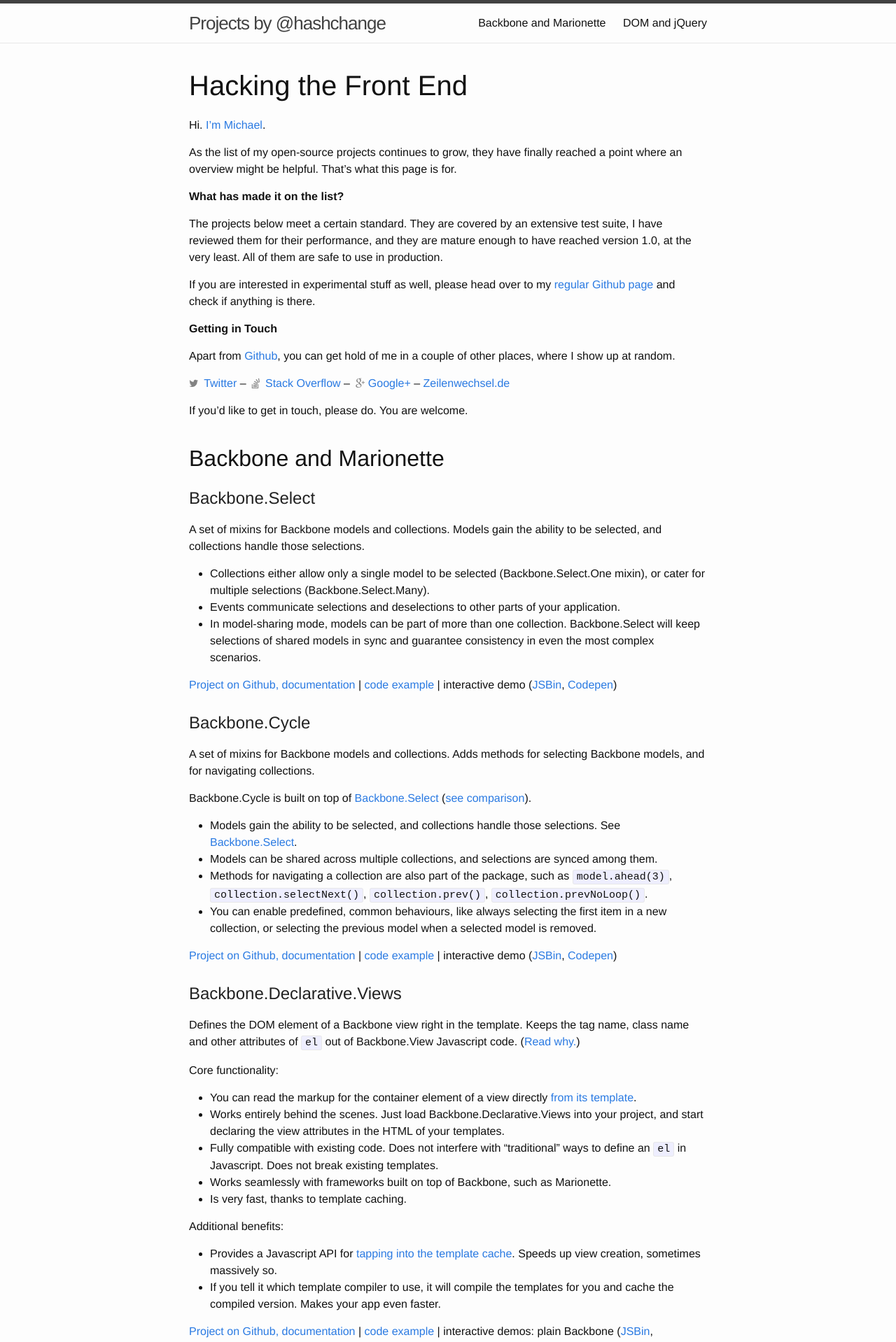
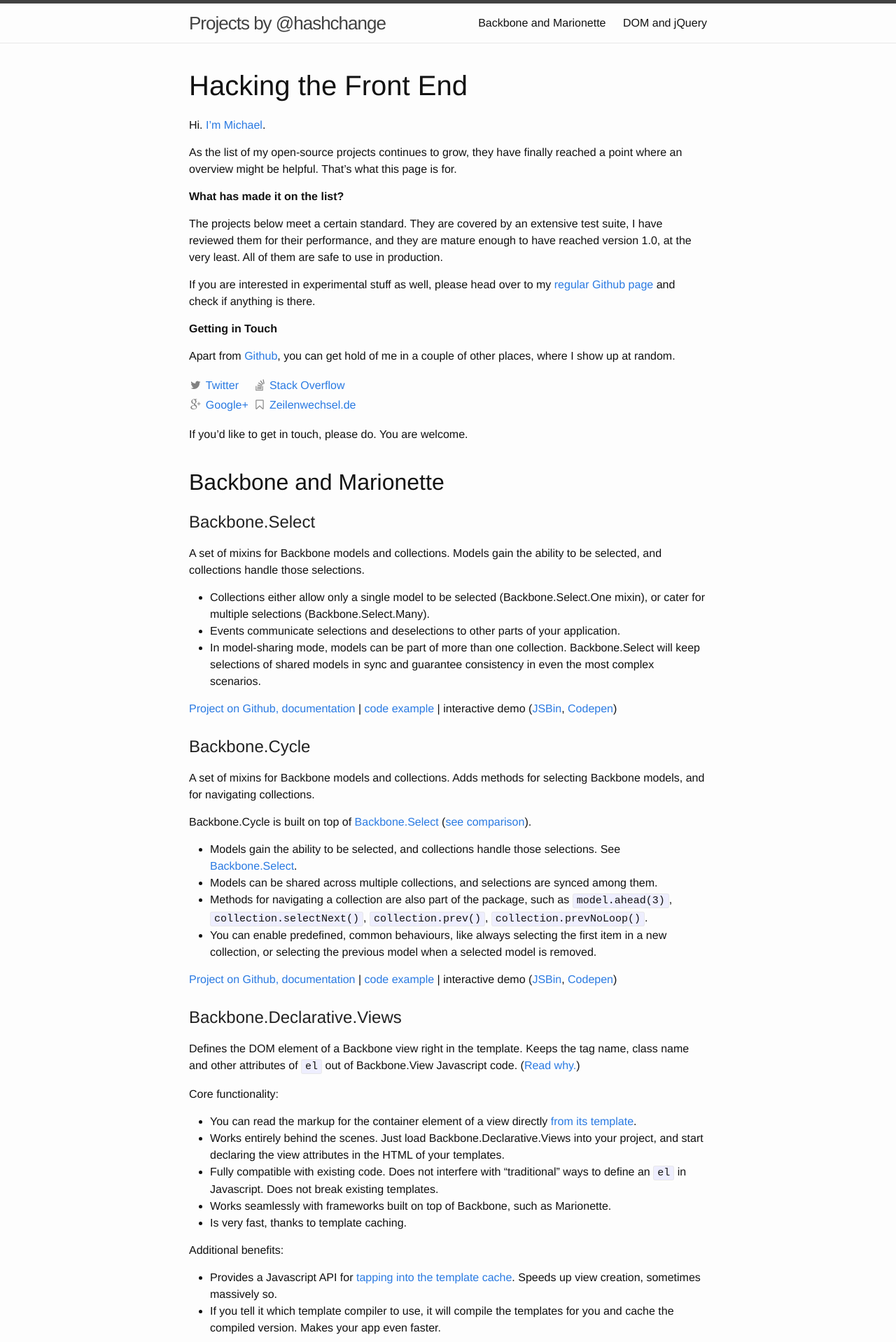
Before and after one commit to hashchange/hashchange.github.io, a Jekyll site: the page built from index.md, in a window 1280 px wide. Shown: the top 1918 px of the page at 70% size. Built offline with Jekyll 4.4.1, drawn with Linux system fonts in a browser that asks for light colours.

Commit message:
Fixed contact links in content and footer

```diff
--- a/_includes/footer.html
+++ b/_includes/footer.html
@@ -16,12 +16,7 @@
           {% if site.github_username %}
           <li>
             <a href="https://github.com/{{ site.github_username }}">
-              <span class="icon  icon--github">
-                <svg viewBox="0 0 16 16">
-                  <path fill="#828282" d="M7.999,0.431c-4.285,0-7.76,3.474-7.76,7.761 c0,3.428,2.223,6.337,5.307,7.363c0.388,0.071,0.53-0.168,0.53-0.374c0-0.184-0.007-0.672-0.01-1.32 c-2.159,0.469-2.614-1.04-2.614-1.04c-0.353-0.896-0.862-1.135-0.862-1.135c-0.705-0.481,0.053-0.472,0.053-0.472 c0.779,0.055,1.189,0.8,1.189,0.8c0.692,1.186,1.816,0.843,2.258,0.645c0.071-0.502,0.271-0.843,0.493-1.037 C4.86,11.425,3.049,10.76,3.049,7.786c0-0.847,0.302-1.54,0.799-2.082C3.768,5.507,3.501,4.718,3.924,3.65 c0,0,0.652-0.209,2.134,0.796C6.677,4.273,7.34,4.187,8,4.184c0.659,0.003,1.323,0.089,1.943,0.261 c1.482-1.004,2.132-0.796,2.132-0.796c0.423,1.068,0.157,1.857,0.077,2.054c0.497,0.542,0.798,1.235,0.798,2.082 c0,2.981-1.814,3.637-3.543,3.829c0.279,0.24,0.527,0.713,0.527,1.437c0,1.037-0.01,1.874-0.01,2.129 c0,0.208,0.14,0.449,0.534,0.373c3.081-1.028,5.302-3.935,5.302-7.362C15.76,3.906,12.285,0.431,7.999,0.431z"/>
-                </svg>
-              </span>
-
+              <span class="fa-icon fa-font narrow mobile-fixed-size"></span>
               <span class="username">{{ site.github_username }}</span>
             </a>
           </li>
@@ -30,13 +25,7 @@
           {% if site.twitter_username %}
           <li>
             <a href="https://twitter.com/{{ site.twitter_username }}">
-              <span class="icon  icon--twitter">
-                <svg viewBox="0 0 16 16">
-                  <path fill="#828282" d="M15.969,3.058c-0.586,0.26-1.217,0.436-1.878,0.515c0.675-0.405,1.194-1.045,1.438-1.809
-                  c-0.632,0.375-1.332,0.647-2.076,0.793c-0.596-0.636-1.446-1.033-2.387-1.033c-1.806,0-3.27,1.464-3.27,3.27 c0,0.256,0.029,0.506,0.085,0.745C5.163,5.404,2.753,4.102,1.14,2.124C0.859,2.607,0.698,3.168,0.698,3.767 c0,1.134,0.577,2.135,1.455,2.722C1.616,6.472,1.112,6.325,0.671,6.08c0,0.014,0,0.027,0,0.041c0,1.584,1.127,2.906,2.623,3.206 C3.02,9.402,2.731,9.442,2.433,9.442c-0.211,0-0.416-0.021-0.615-0.059c0.416,1.299,1.624,2.245,3.055,2.271 c-1.119,0.877-2.529,1.4-4.061,1.4c-0.264,0-0.524-0.015-0.78-0.046c1.447,0.928,3.166,1.469,5.013,1.469 c6.015,0,9.304-4.983,9.304-9.304c0-0.142-0.003-0.283-0.009-0.423C14.976,4.29,15.531,3.714,15.969,3.058z"/>
-                </svg>
-              </span>
-
+              <span class="fa-icon fa-font narrow mobile-fixed-size"></span>
               <span class="username">{{ site.twitter_username }}</span>
             </a>
           </li>
--- a/_sass/_user-modifications.scss
+++ b/_sass/_user-modifications.scss
@@ -57,6 +57,23 @@ h2, h3, h4, h5, h6 {
 
 }
 
+// Table of contact options
+table {
+    margin-bottom: $spacing-unit / 2;
+}
+
+td {
+    padding-left: $spacing-unit / 4;
+
+    &:first-child {
+        padding-left: 0;
+    }
+
+    &:nth-of-type( even ) {
+        padding-left: 0;
+    }
+}
+
 /**
  * Header hover anchor links, like on Github.
  *
@@ -72,7 +89,13 @@ h2, h3, h4, h5, h6 {
 }
 
 .fa-font {
-    font: normal normal normal 0.9em/1 FontAwesome;
+    font: normal normal normal 1em/1 FontAwesome;
+
+    &.mobile-fixed-size {
+        @include media-query($on-palm) {
+            font-size: $base-font-size;
+        }
+    }
 }
 
 .fa-icon {
@@ -81,11 +104,12 @@ h2, h3, h4, h5, h6 {
     margin-right: 0.25em;
     color: $grey-color;
 
-    &.leading {
+    tr &:first-child {
         margin-left: 0;
     }
 
-    &.closer {
+    &.narrow {
+        margin-left: 0;
         margin-right: 0;
     }
 }
--- a/index.md
+++ b/index.md
@@ -19,7 +19,8 @@ If you are interested in experimental stuff as well, please head over to my [reg
 
 Apart from [Github][github], you can get hold of me in a couple of other places, where I show up at random.
 
-[<span class="fa-icon fa-font leading"></span>][twitter] [Twitter][twitter] – [<span class="fa-icon fa-font"></span>][so] [Stack Overflow][so] – [<span class="fa-icon closer fa-font"></span>][google] [Google+][google] – [Zeilenwechsel.de][zw-contact]
+| [<span class="fa-icon fa-font"></span>][twitter] | [Twitter][twitter] | [<span class="fa-icon fa-font"></span>][so] | [Stack Overflow][so] |
+| [<span class="fa-icon fa-font"></span>][google] | [Google+][google] | [<span class="fa-icon fa-font"></span>][zw] | [Zeilenwechsel.de][zw-contact] |
 
 If you'd like to get in touch, please do. You are welcome.
 
```
